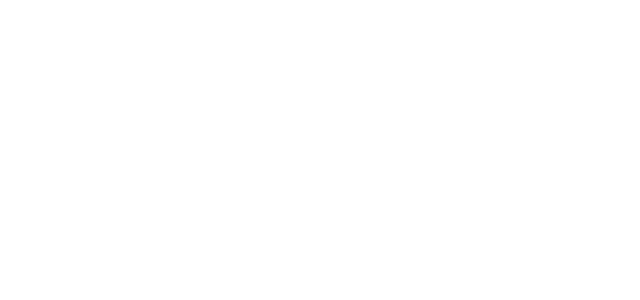
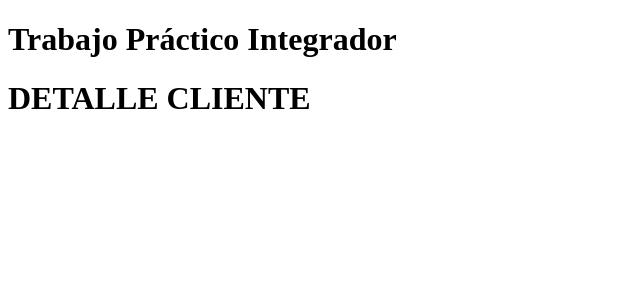
Before and after one commit to MartinAmante/pv_tp_integrador_Grupo09, a React (Vite) app: page /detalle in a window 1280 px wide. Before the commit this address had no page. Shown: the top 300 px of the page, without its empty margins (0-640 px from the left). Built offline with nearby package versions, Linux system fonts and the light colour scheme.

Commit message:
reacomo las rutas - Fernando Galian

```diff
--- a/index.html
+++ b/index.html
@@ -14,8 +14,12 @@
 <!--  Fernando: Fichas Dinámicas y Permisos (Módulo D)
 •	Desarrollar el componente <DetalleCliente/> capturando el
  parámetro de la URL con useParams para hacer el segundo fetch a /users/:id.
+
+
 •	Desestructurar la respuesta y renderizar en pantalla los objetos anidados
 (dirección completa y credenciales).
+
+
 •	Consumir el contexto global para aplicar la lógica de permisos: dejar la vista en
   modo lectura si el usuario es de "Soporte", o habilitar el botón de eliminación
   (petición DELETE) si pertenece a "Gerencia".-->
--- a/src/App.jsx
+++ b/src/App.jsx
@@ -1,26 +1,14 @@
-import { BrowserRouter, Routes, Route } from "react-router-dom";
-import Login from "./views/Login";
-import Dashboard from "./views/Dashboard";
-import ListaCliente from "./views/ListaCliente";
-import DetalleCliente from "./views/DetalleCliente";
+import { Outlet } from "react-router-dom";
+import { useState } from 'react'
+import { createRoot } from 'react-dom/client'
 
-//import { useState } from 'react'
-//import { createRoot } from 'react-dom/client'
-//import './App.css'
-
-function App() {
+const App = () => {
     console.log("App ejecutandose");
     return (
-        <BrowserRouter>
-        <Routes>
-            <Route path="/" element={<Login />} />
-            <Route path="/login" element={<Login />} />
-            <Route path="/dashboard" element={<Dashboard />} />
-            <Route path="/clientes" element={<ListaCliente/>} />
-            <Route path="/clientes/:id" element={<DetalleCliente/>} />
-        </Routes>
-        </BrowserRouter>
-        //<h1>Trabajo Práctico Integrador</h1>
+        <div>
+            <h1>Trabajo Práctico Integrador</h1>
+            <Outlet/>
+        </div>
     );
 }
 
--- a/src/main.jsx
+++ b/src/main.jsx
@@ -1,10 +1,12 @@
 import { StrictMode } from 'react'
 import { createRoot } from 'react-dom/client'
+import { RouterProvider } from 'react-router-dom';
+import Rutas from "./routes/Routes.jsx"
 import App from './App.jsx'
 
 createRoot(document.getElementById('root')).render(
   <StrictMode>
-    <App />
+<RouterProvider router={Rutas}/>
   </StrictMode>,
 
 );
--- /dev/null
+++ b/src/routes/Routes.jsx
@@ -0,0 +1,43 @@
+import { createBrowserRouter } from "react-router-dom";
+import App from "../App.jsx"
+import Login from "../views/Login.jsx";
+import Dashboard from "../views/Dashboard.jsx";
+import ListaCliente from "../views/ListaCliente.jsx";
+import DetalleCliente from "../views/DetalleCliente.jsx";
+
+
+//import { useState } from 'react'
+//import { createRoot } from 'react-dom/client'
+//import './App.css'
+console.log("App ejecutandose");
+const Rutas = createBrowserRouter ([{
+    path:'/',
+    element:<App/>,
+    children:[
+
+        {
+            path:'dashboard',
+            element:<Dashboard/>,
+        },
+        {
+
+           path:'login',
+            element:<Login/>,
+
+       },
+
+        {
+            path:'lista',
+            element:<ListaCliente/>,
+        },
+
+        {
+            path:'detalle',
+            element:<DetalleCliente/>,
+        },
+
+
+    ]
+
+}])
+export default Rutas;
--- a/src/views/DetalleCliente.jsx
+++ b/src/views/DetalleCliente.jsx
@@ -1,4 +1,6 @@
 function DetalleCliente() {
+
+
     return <h1>DETALLE CLIENTE</h1>;
 }
 
```
